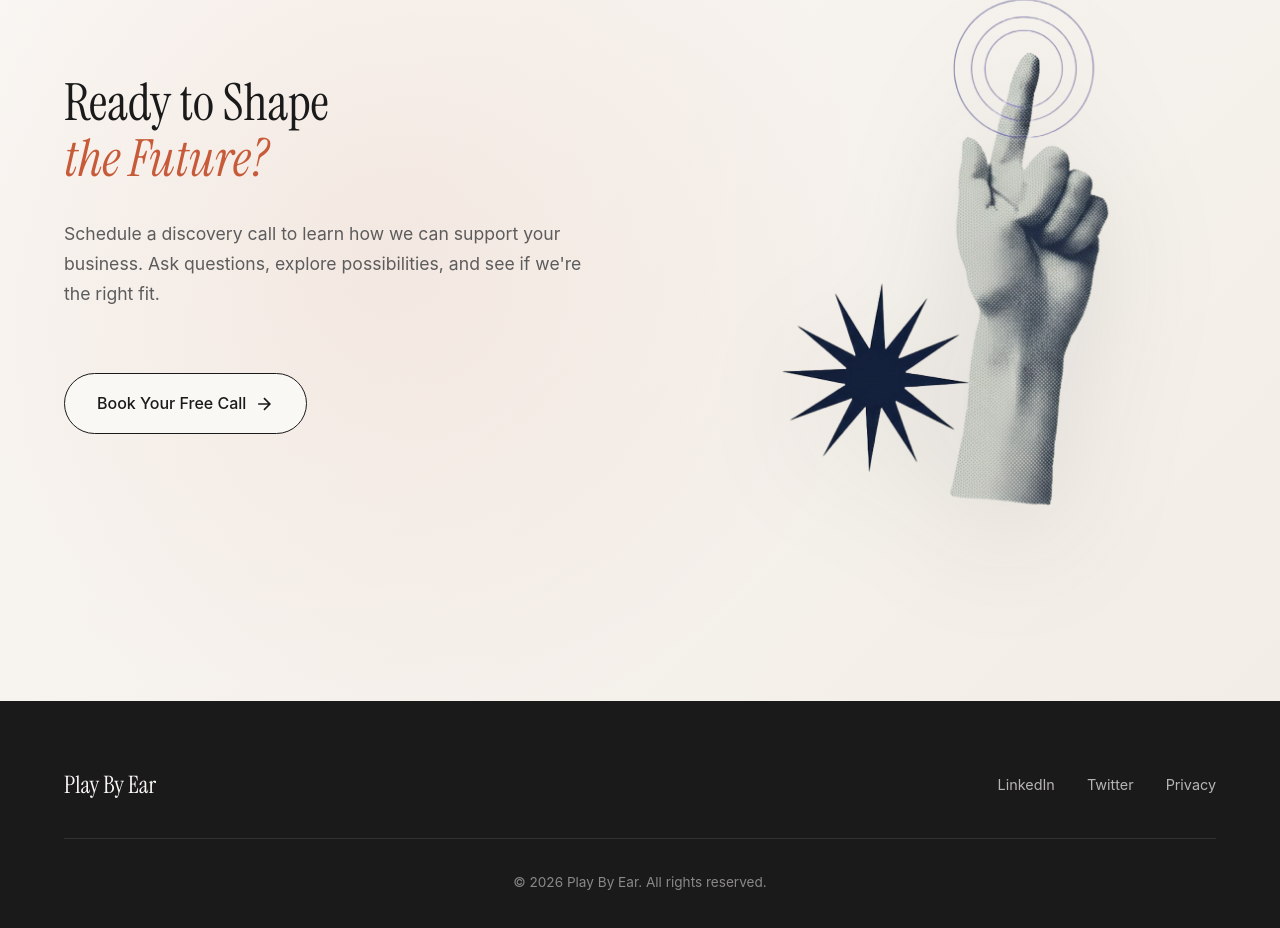
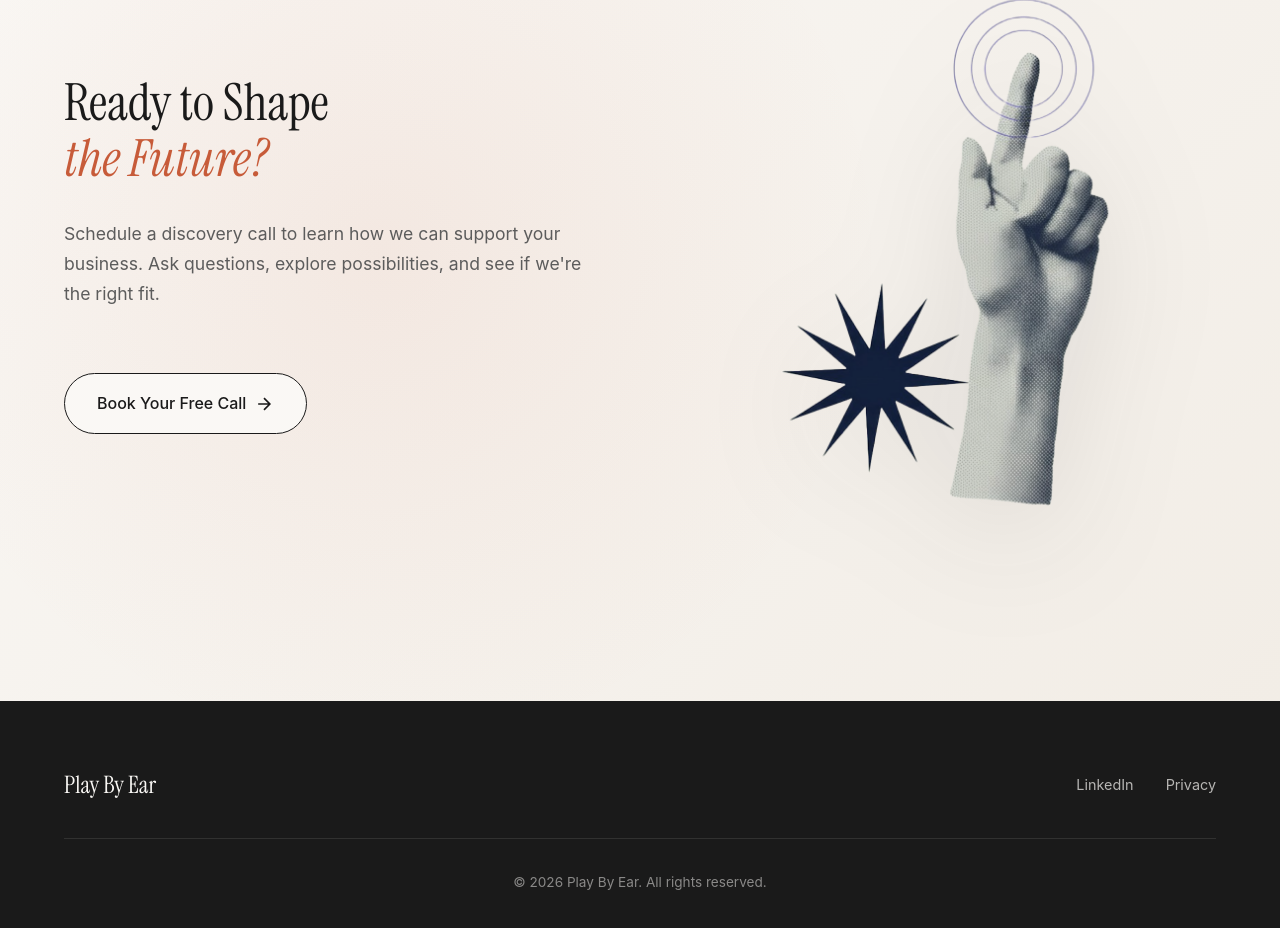
Before and after one commit to meneramandarin/playbyear, a plain HTML site: page index.html in a window 1280 px wide. Shown: the part 4970-5898 px from the top of the page. Drawn offline with Linux system fonts and the light colour scheme; a web font is replaced by a local one.

Commit message:
removed twitter

```diff
--- a/index.html
+++ b/index.html
@@ -200,7 +200,6 @@
             <span class="footer-logo">Play By Ear</span>
             <nav class="footer-links">
                 <a href="https://www.linkedin.com/company/playbyear/" target="_blank">LinkedIn</a>
-                <a href="https://www.twitter.com/ronstedt" target="_blank">Twitter</a>
                 <a href="privacy-policy.html">Privacy</a>
             </nav>
         </div>
```
